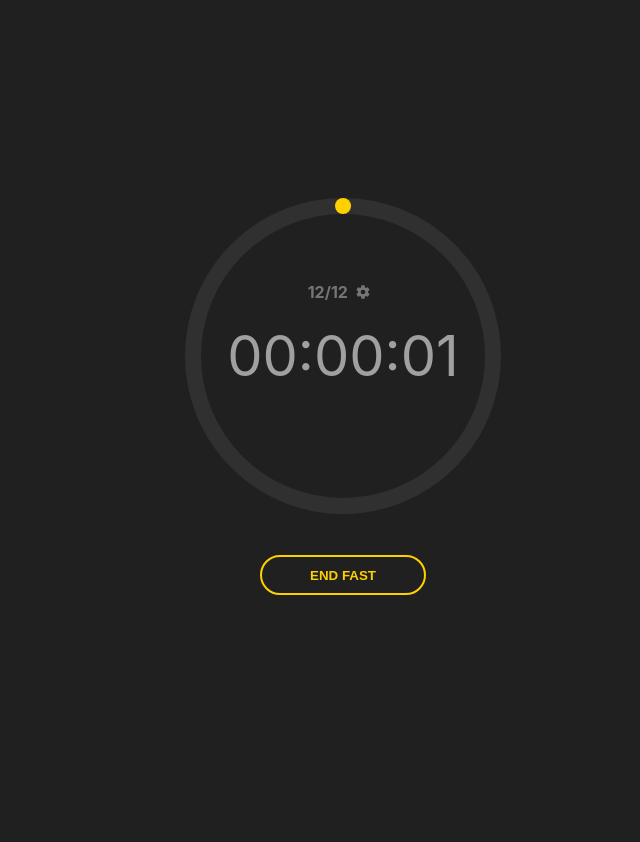
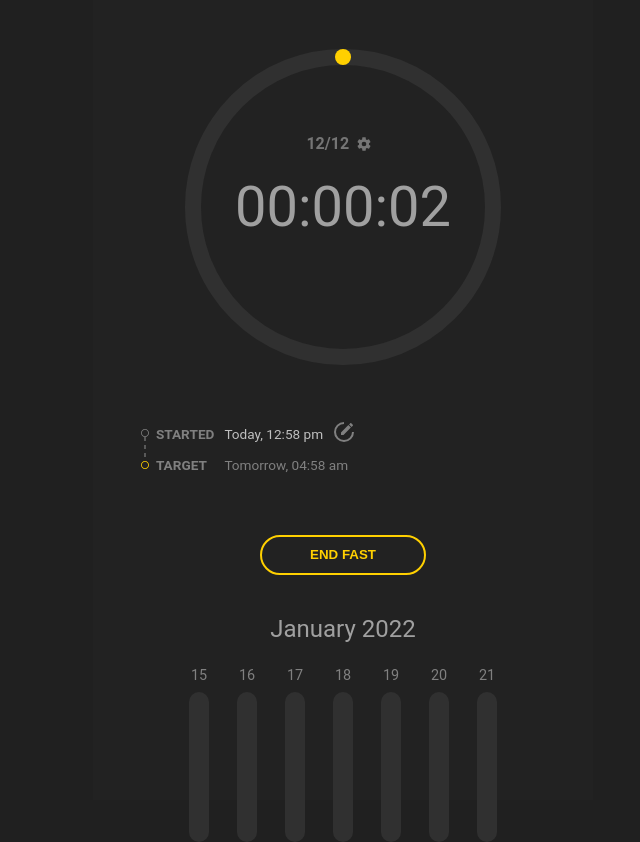
Before and after one commit to joaorodriguesjr/fasting, a Next.js app in the folder frontend/: page / in a window 1280 px wide. Both pictures are taken after a click on the button "START FAST". Shown: the whole page, without its empty margins (297-937 px from the left). Before the commit the page ends 800 px from the top, so only its background shows below. Built offline with nearby package versions, Linux system fonts and the light colour scheme.

Commit message:
Add static elements

```diff
--- a/frontend/src/components/Icon.tsx
+++ b/frontend/src/components/Icon.tsx
@@ -1,6 +1,12 @@
 import { FunctionComponent } from 'react'
 
 const svgs = new Map([
+  [
+    'Edit',
+    <svg key={'Edit'} xmlns="http://www.w3.org/2000/svg" version="1.1" width="24" height="24" viewBox="0 0 24 24">
+       <path fill="currentColor" d="M12,2A10,10 0 0,0 2,12A10,10 0 0,0 12,22A10,10 0 0,0 22,12H20A8,8 0 0,1 12,20A8,8 0 0,1 4,12A8,8 0 0,1 12,4V2M18.78,3C18.61,3 18.43,3.07 18.3,3.2L17.08,4.41L19.58,6.91L20.8,5.7C21.06,5.44 21.06,5 20.8,4.75L19.25,3.2C19.12,3.07 18.95,3 18.78,3M16.37,5.12L9,12.5V15H11.5L18.87,7.62L16.37,5.12Z" />
+    </svg>
+  ],
   [
     'Wrench',
     <svg key={'Wrench'} xmlns="http://www.w3.org/2000/svg" version="1.1" width="24" height="24" viewBox="0 0 24 24">
--- a/frontend/src/pages/index.module.css
+++ b/frontend/src/pages/index.module.css
@@ -2,12 +2,16 @@
   display: flex;
   flex-direction: column;
   align-items: center;
-  justify-content: center;
+  justify-content: space-between;
+  padding: 32px 0;
+  margin: 0 auto;
 
   height: 100%;
+  max-width: 500px;
+  max-height: 1000px;
   font-size: 1.5rem;
 
-  background-color: #202020;
+  background-color: #222222;
   color: #a0a0a0;
 }
 
@@ -37,6 +41,44 @@
   margin: 0 0.45rem;
 }
 
+.status {
+  display: flex;
+  width: 100%;
+  margin: 32px 0;
+  padding: 0 48px;
+  font-size: 0.85rem;
+  color: #808080;
+}
+
+.status__line {
+  display: flex;
+  align-items: center;
+  margin-right: 4px;
+  margin-top: 4px;
+}
+
+.status table svg {
+  width: 1.5rem;
+  height: 1.5rem;
+  margin: 0 0.45rem;
+}
+
+.status td {
+  padding: 4px 0;
+}
+
+td.highlight {
+  color: hsl(0, 0%, 75%);
+}
+
+.status th {
+  padding-right: 0.5rem;
+
+  font-weight: bold;
+  text-transform: uppercase;
+  text-align: left;
+}
+
 .container button {
   margin: 1.5rem 0;
   padding: 0.65rem 3.0rem;
@@ -52,3 +94,39 @@
 .container button:active {
   background-color: hsla(50, 100%, 25%, 0.25);
 }
+
+.report {
+  display: flex;
+  flex-direction: column;
+  align-items: center;
+  justify-content: center;
+}
+
+.report_month {
+  font-size: 1.5rem;
+  margin: 16px 0;
+}
+
+.report_days {
+  display: flex;
+  font-size: 0.90rem;
+}
+
+.report_day {
+  display: flex;
+  flex-direction: column;
+  align-items: center;
+  width: 48px;
+}
+
+.report_number {
+  margin: 8px 0;
+  color: #808080;
+}
+
+.report_hours {
+  width: 20px;
+  height: 150px;
+  border-radius: 16px;
+  background-color: #303030;
+}
--- a/frontend/src/pages/index.tsx
+++ b/frontend/src/pages/index.tsx
@@ -26,6 +26,29 @@ const Home: NextPage = () => {
     {fasts.target}/{24 - fasts.target} <Icon name={'Cog'}/>
   </div>
 
+  const status = <div className={styles.status}>
+    <div className={styles.status__line}>
+      <svg width="8" height="40" viewBox="0 0 8 40" fill="none" xmlns="http://www.w3.org/2000/svg">
+        <path d="M8 4C8 6.20914 6.20914 8 4 8C1.79086 8 0 6.20914 0 4C0 1.79086 1.79086 0 4 0C6.20914 0 8 1.79086 8 4ZM0.8 4C0.8 5.76731 2.23269 7.2 4 7.2C5.76731 7.2 7.2 5.76731 7.2 4C7.2 2.23269 5.76731 0.8 4 0.8C2.23269 0.8 0.8 2.23269 0.8 4Z" fill="#7F7F7F"/>
+        <path d="M8 36C8 38.2091 6.20914 40 4 40C1.79086 40 0 38.2091 0 36C0 33.7909 1.79086 32 4 32C6.20914 32 8 33.7909 8 36ZM0.8 36C0.8 37.7673 2.23269 39.2 4 39.2C5.76731 39.2 7.2 37.7673 7.2 36C7.2 34.2327 5.76731 32.8 4 32.8C2.23269 32.8 0.8 34.2327 0.8 36Z" fill="#FFD000"/>
+        <line x1="4" y1="8" x2="4" y2="32" stroke="#595959" strokeWidth="2" strokeDasharray="4 4"/>
+      </svg>
+    </div>
+    <table>
+      <tbody>
+        <tr>
+          <th>Started</th>
+          <td className={styles.highlight}>Today, 12:58 pm</td>
+          <td><Icon name={'Edit'}/></td>
+        </tr>
+        <tr>
+          <th>Target</th>
+          <td colSpan={2}>Tomorrow, 04:58 am</td>
+        </tr>
+      </tbody>
+    </table>
+  </div>
+
   const progress = (fasts.current == null)
     ? <>
         <Progress start={0} target={0}>
@@ -43,12 +66,47 @@ const Home: NextPage = () => {
             <Stopwatch activation={ fasts.current.start } />
           </div>
         </Progress>
+        {status}
         <button onClick={stopFasting}>End Fast</button>
       </>
 
   return <>
     <div className={styles.container}>
       {progress}
+
+      <div className={styles.report}>
+        <div className={styles.report_month}>January 2022</div>
+        <div className={styles.report_days}>
+          <div className={styles.report_day}>
+            <div className={styles.report_number}>15</div>
+            <div className={styles.report_hours}></div>
+          </div>
+          <div className={styles.report_day}>
+            <div className={styles.report_number}>16</div>
+            <div className={styles.report_hours}></div>
+          </div>
+          <div className={styles.report_day}>
+            <div className={styles.report_number}>17</div>
+            <div className={styles.report_hours}></div>
+          </div>
+          <div className={styles.report_day}>
+            <div className={styles.report_number}>18</div>
+            <div className={styles.report_hours}></div>
+          </div>
+          <div className={styles.report_day}>
+            <div className={styles.report_number}>19</div>
+            <div className={styles.report_hours}></div>
+          </div>
+          <div className={styles.report_day}>
+            <div className={styles.report_number}>20</div>
+            <div className={styles.report_hours}></div>
+          </div>
+          <div className={styles.report_day}>
+            <div className={styles.report_number}>21</div>
+            <div className={styles.report_hours}></div>
+          </div>
+        </div>
+      </div>
     </div>
   </>
 }
--- a/frontend/src/styles/globals.css
+++ b/frontend/src/styles/globals.css
@@ -2,7 +2,7 @@ html,
 body {
   padding: 0;
   margin: 0;
-  font-family: -apple-system, BlinkMacSystemFont, Segoe UI, Roboto, Oxygen,
+  font-family: 'Roboto', -apple-system, BlinkMacSystemFont, Segoe UI, Roboto, Oxygen,
     Ubuntu, Cantarell, Fira Sans, Droid Sans, Helvetica Neue, sans-serif;
 }
 
```
